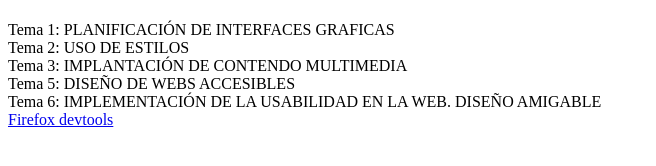
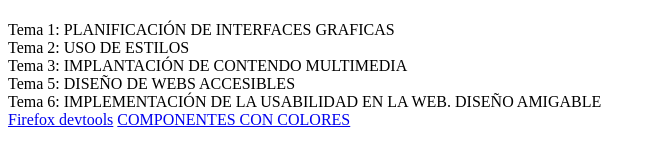
Before and after one commit to RodrigoFN02/RodrigoFN02.github.io, a plain HTML site: page index.html in a window 1280 px wide. Shown: the whole page, without its empty margins (0-656 px from the left). Drawn offline with Linux system fonts and the light colour scheme.

Commit message:
Update index.html

```diff
--- a/index.html
+++ b/index.html
@@ -12,5 +12,6 @@
         <div>Tema 5: DISEÑO DE WEBS ACCESIBLES</div>
         <div>Tema 6: IMPLEMENTACIÓN DE LA USABILIDAD EN LA WEB. DISEÑO AMIGABLE</div>
         <a href="RodrigoFernandez.pdf">Firefox devtools</a>
+        <a href="Componentes(1).pdf">COMPONENTES CON COLORES</a>
     </body>
 </html>
```
